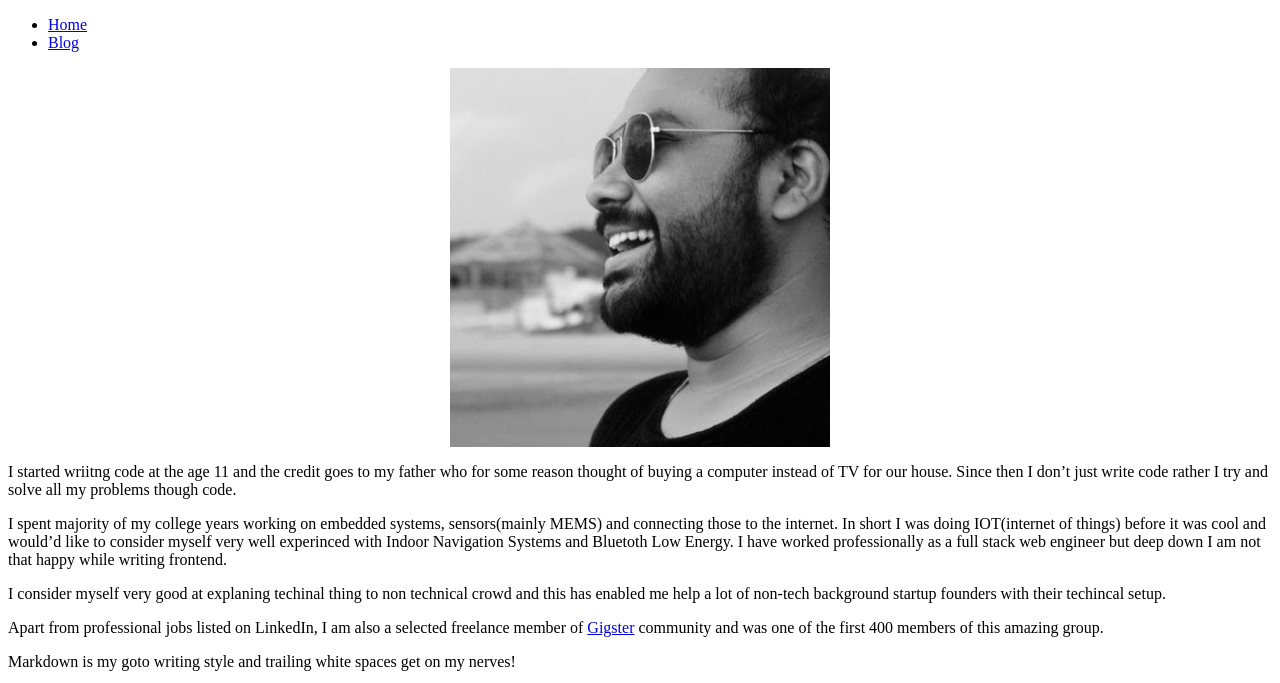
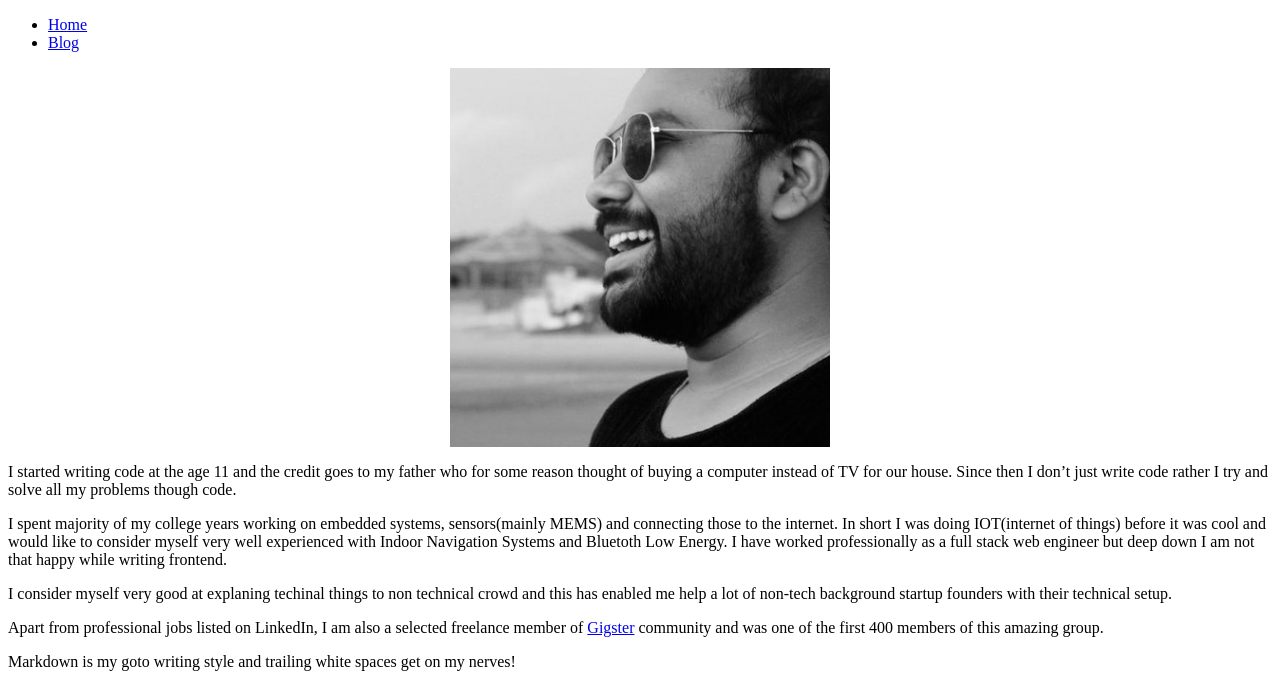
Before and after one commit to theashishranjan/theashishranjan.github.io, a Jekyll site: the page built from about.md, in a window 1280 px wide, cut to the strip 0-683 px from the top of the page. Built offline with Jekyll 4.4.1, drawn with Linux system fonts in a browser that asks for light colours.

Commit message:
Update about.md

```diff
--- a/about.md
+++ b/about.md
@@ -9,11 +9,11 @@ img { width: 30%; margin: 0 auto; display: block; }
 
 ![Profile Image]({{ site.url }}/{{ site.picture }})
 
-I started wriitng code at the age 11 and the credit goes to my father who for some reason thought of buying a computer instead of TV for our house. Since then I don't just write code rather I try and solve all my problems though code.
+I started writing code at the age 11 and the credit goes to my father who for some reason thought of buying a computer instead of TV for our house. Since then I don't just write code rather I try and solve all my problems though code.
 
-I spent majority of my college years working on embedded systems, sensors(mainly MEMS) and connecting those to the internet. In short I was doing IOT(internet of things) before it was cool and would'd like to consider myself very well experinced with Indoor Navigation Systems and Bluetoth Low Energy. I have worked professionally as a full stack web engineer but deep down I am not that happy while writing frontend.
+I spent majority of my college years working on embedded systems, sensors(mainly MEMS) and connecting those to the internet. In short I was doing IOT(internet of things) before it was cool and would like to consider myself very well experienced with Indoor Navigation Systems and Bluetoth Low Energy. I have worked professionally as a full stack web engineer but deep down I am not that happy while writing frontend.
 
-I consider myself very good at explaning techinal thing to non technical crowd and this has enabled me help a lot of non-tech background startup founders with their techincal setup.
+I consider myself very good at explaning techinal things to non technical crowd and this has enabled me help a lot of non-tech background startup founders with their technical setup.
 
 Apart from professional jobs listed on LinkedIn, I am also a selected freelance member of [Gigster](http://www.gigster.com) community and was one of the first 400 members of this amazing group.
 
```
